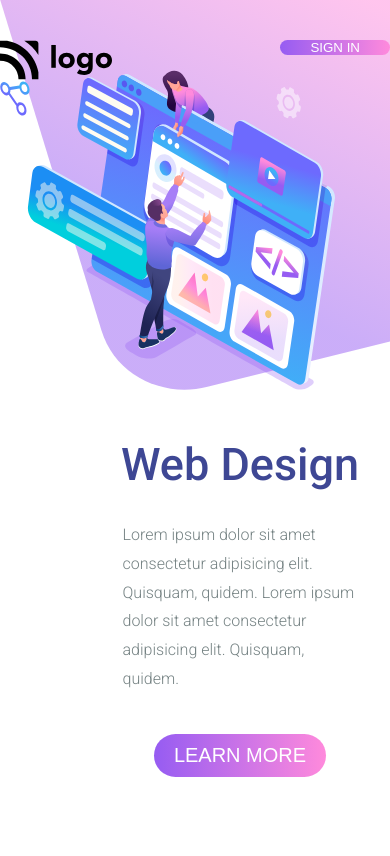
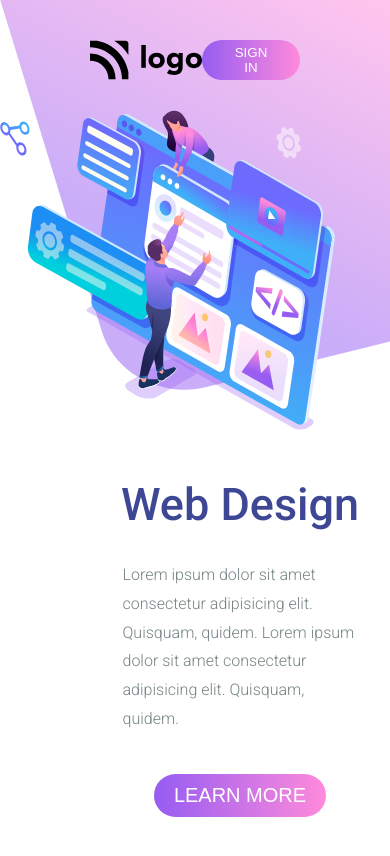
Before and after one commit to syed-ibrahim-shikalgar/Web-Design-Homepage, a plain HTML site: page index.html in a window 390 px wide. Drawn offline with Linux system fonts and the light colour scheme; a web font is replaced by a local one.

Commit message:
made the mobile responsive

```diff
--- a/style.css
+++ b/style.css
@@ -114,16 +114,6 @@ nav {
 }
 
 @media only screen and (max-width: 768px) {
-    .image1 {
-        left: 0%;
-        position: absolute;
-    }
-
-    .signin-btn {
-        right: 0;
-        position: absolute;
-    }
-
     .nav-items {
         display: none;
     }
```
